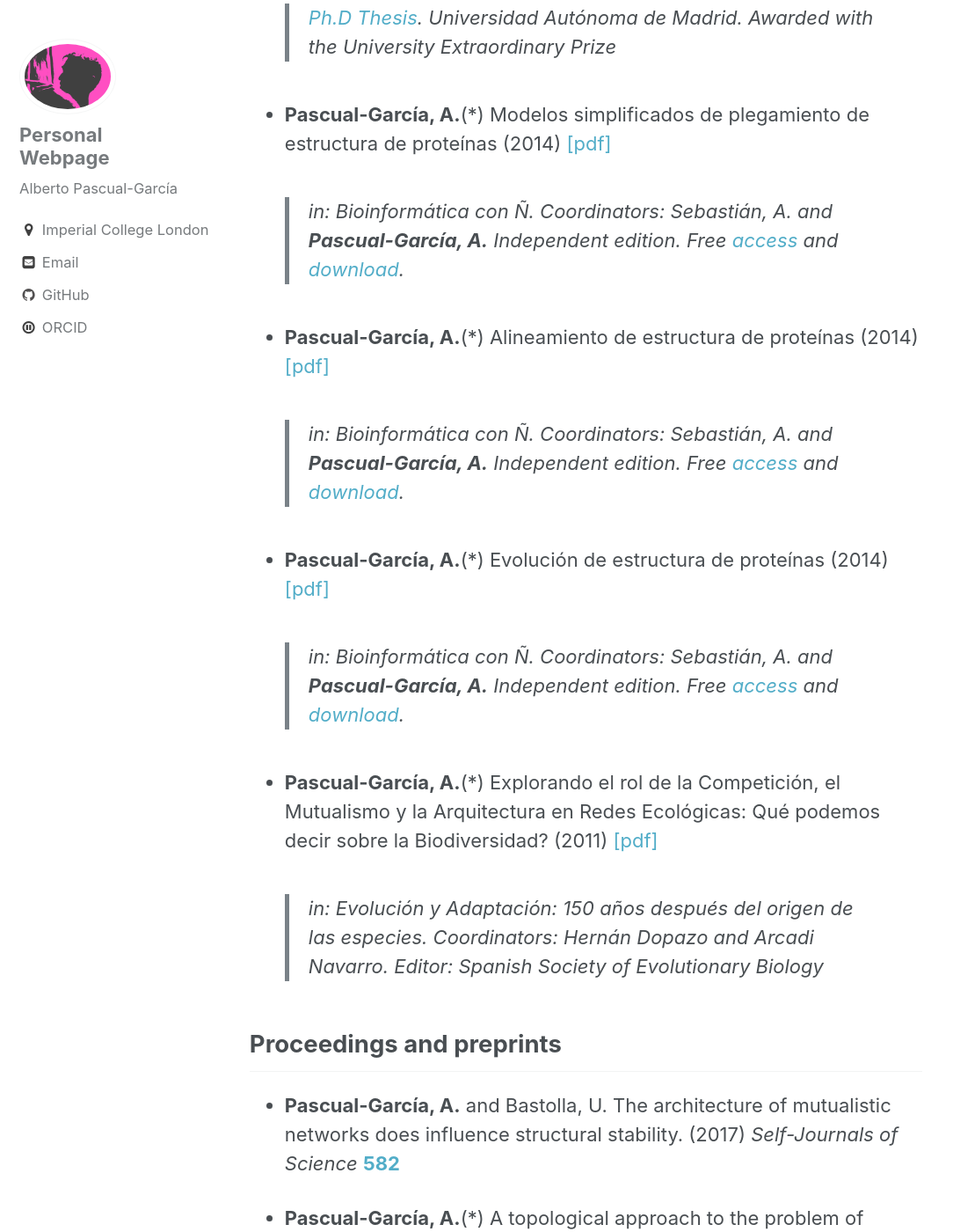
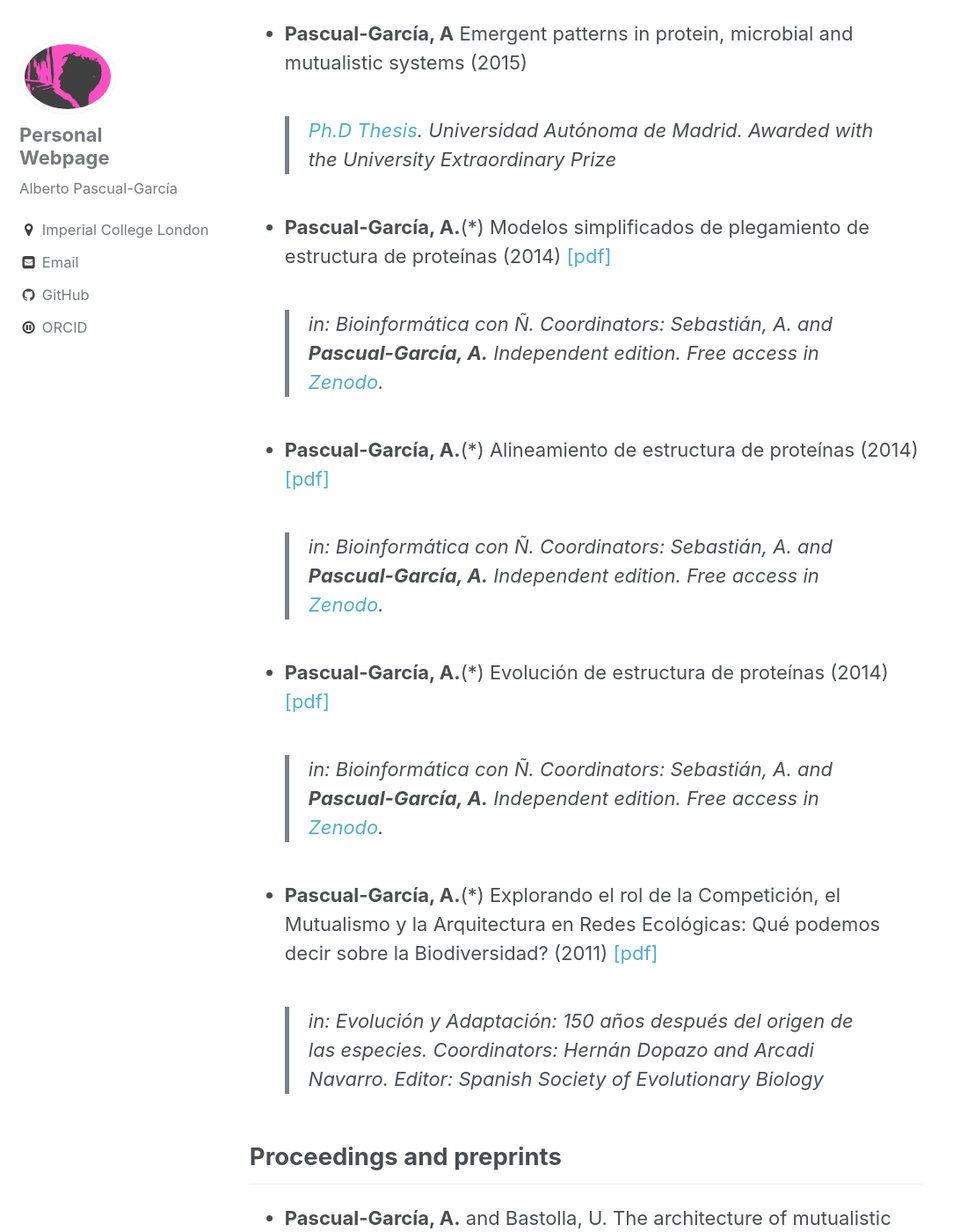
Before and after one commit to apascualgarcia/apascualgarcia.github.io, a Jekyll site: the page built from _pages/Publications.md, in a window 1280 px wide and 1400 px high, scrolled down 2689 px. Shown: the whole window at 88% size, without its empty margins (0-1084 px from the left). Built offline with Jekyll 4.4.1, drawn with Linux system fonts in a browser that asks for light colours; some of the changed text lies outside the part shown.

Commit message:
Update of bioinf con ene links and add one paper

```diff
--- a/_pages/Publications.md
+++ b/_pages/Publications.md
@@ -8,8 +8,10 @@
 
 
 
-## Peer-reviewed articles
+## Articles
 > (*) stands for Corresponding Author
+
+* Amigo, I., & **Pascual‐García, A.**(*) (2017). Conflicts of interest in scientific publishing. _EMBO reports_, e201745008. [doi: 10.0.59.148/embr.201745008](http://10.0.59.148/embr.201745008)
 
 * **Pascual-García, A.** and Bastolla U.(*) (2017) Mutualism supports biodiversity when the direct competition is weak _Nature Commun._, 8, 14326 [doi: 10.1038/ncomms14326](https://doi.org/10.1038/ncomms14326) [[pdf]](/assets/articles/Pascual-Garcia_May-MacArthur_NatComm_2017.pdf)
   * Featured in the Spanish Public National Radio, (in the [news](http://www.rtve.es/alacarta/audios/el-laboratorio-de-jal/laboratorio-jal-decide-especies-sobreviven-24-03-17/3955758/) and in an [interview](http://www.rtve.es/alacarta/audios/entre-probetas/entre-probetas-estimulo-matematicas-evolucion-especies-29-03-17/3960928/).
@@ -53,15 +55,15 @@
 
 * **Pascual-García, A.**(*) Modelos simplificados de plegamiento de estructura de proteínas (2014) [[pdf]](/assets/chapters/Pascual-Garcia_Plegamiento_LibBioinf.pdf)
   > in: Bioinformática con Ñ. Coordinators: Sebastián, A. and **Pascual-García, A.**
-  > Independent edition. Free [access](https://www.scribd.com/doc/231270078/Bioinformatica-con-N) and [download](https://www.scribd.com/collections/5816847/Bioinformatica-con-N. ISBN:978-84-617-1976-X).
+  > Independent edition. Free access in [Zenodo](http://doi.org/10.5281/zenodo.1066348).
 
 * **Pascual-García, A.**(*) Alineamiento de estructura de proteínas (2014) [[pdf]](/assets/chapters/Pascual-Garcia_ProtStrAlign_LibBioinf.pdf)
   > in: Bioinformática con Ñ. Coordinators: Sebastián, A. and **Pascual-García, A.**
-  > Independent edition. Free [access](https://www.scribd.com/doc/231270078/Bioinformatica-con-N) and [download](https://www.scribd.com/collections/5816847/Bioinformatica-con-N. ISBN:978-84-617-1976-X).
+  > Independent edition. Free access in [Zenodo](http://doi.org/10.5281/zenodo.1066346).
 
 * **Pascual-García, A.**(*) Evolución de estructura de proteínas (2014) [[pdf]](/assets/chapters/Pascual-Garcia_ProtStrEvol_LibBioinf.pdf)
   > in: Bioinformática con Ñ. Coordinators: Sebastián, A. and **Pascual-García, A.**
-  > Independent edition. Free [access](https://www.scribd.com/doc/231270078/Bioinformatica-con-N) and [download](https://www.scribd.com/collections/5816847/Bioinformatica-con-N. ISBN:978-84-617-1976-X).
+  > Independent edition. Free access in [Zenodo](http://doi.org/10.5281/zenodo.1066350).
 
 * **Pascual-García, A.**(*) Explorando el rol de la Competición, el Mutualismo y la Arquitectura en Redes Ecológicas: Qué podemos decir sobre la Biodiversidad? (2011) [[pdf]](/assets/chapters/Pascual-Garcia_Mutualismo_SESBE_final.pdf)
   > in: Evolución y Adaptación: 150 años después del origen de las especies.
```
Also changed, not shown: _pages/Teaching.md (+1 -1 lines).
